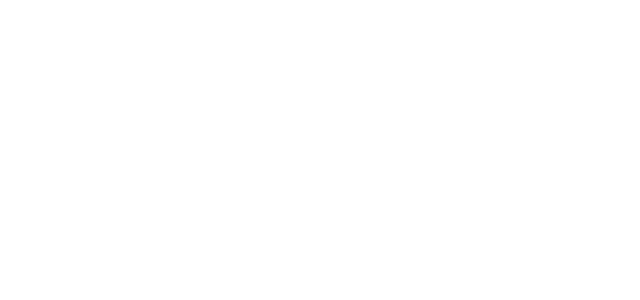
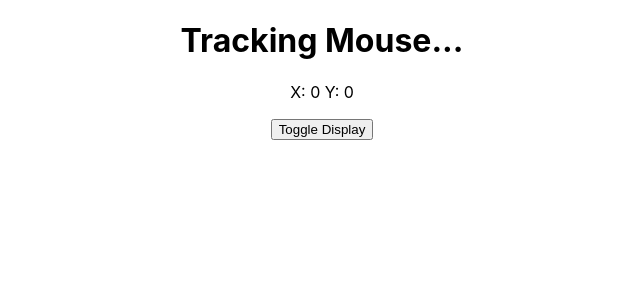
Before and after one commit to fredboys/react, a React (Create React App) app in the folder my-app/: page / in a window 1280 px wide. Shown: the top 300 px of the page, without its empty margins (318-958 px from the left). Built offline with nearby package versions, Linux system fonts and the light colour scheme.

Commit message:
Life cycles of component will unmount

```diff
--- a/my-app/src/App.js
+++ b/my-app/src/App.js
@@ -15,6 +15,7 @@
 // import RenderingLists from './components/RenderingLists';
 // import LifeCyclesCDM from './components/LifeCyclesCDM';
 // import LifeCyclesCDU from './components/LifeCyclesCDU';
+import LifeCyclesCWU from './components/LifeCyclesCWU';
 
 
 function App() {
@@ -35,6 +36,7 @@
       {/* <RenderingLists /> */}
       {/* <LifeCyclesCDM /> */}
       {/* <LifeCyclesCDU /> */}
+      <LifeCyclesCWU />
     </div>
   );
 }
--- /dev/null
+++ b/my-app/src/components/LifeCyclesCWU.js
@@ -0,0 +1,27 @@
+import React, { Component } from 'react'
+import LifeCyclesCWUTracker from './LifeCyclesCWUTracker'
+
+export class LifeCyclesCWU extends Component {
+    constructor(props) {
+        super(props)
+
+        this.state = {
+            visible: true
+        }
+    }
+
+    toggleDisplay = () => {
+        this.setState((prevState) => ({ visible: !prevState.visible }))
+    }
+
+    render() {
+        return (
+            <div>
+                {this.state.visible && <LifeCyclesCWUTracker />}
+                <button onClick={this.toggleDisplay}>Toggle Display</button>
+            </div>
+        )
+    }
+}
+
+export default LifeCyclesCWU
--- /dev/null
+++ b/my-app/src/components/LifeCyclesCWUTracker.js
@@ -0,0 +1,35 @@
+import React, { Component } from 'react'
+
+export class LifeCyclesCWUTracker extends Component {
+  constructor(props) {
+    super(props)
+
+    this.state = {
+      mouseX: 0,
+      mouseY: 0,
+    }
+  }
+  trackMouse = e => {
+    console.log('Mouse moved')
+    this.setState({
+      mouseX: e.clientX,
+      mouseY: e.clientY,
+    })
+  }
+  componentDidMount() {
+    window.addEventListener('mousemove', this.trackMouse);
+  }
+  componentWillUnmount() {
+    window.removeEventListener('mousemove', this.trackMouse)
+  }
+  render() {
+    return (
+      <div>
+        <h1>Tracking Mouse...</h1>
+        <p>X: {this.state.mouseX} Y: {this.state.mouseY}</p>
+      </div>
+    )
+  }
+}
+
+export default LifeCyclesCWUTracker
```
